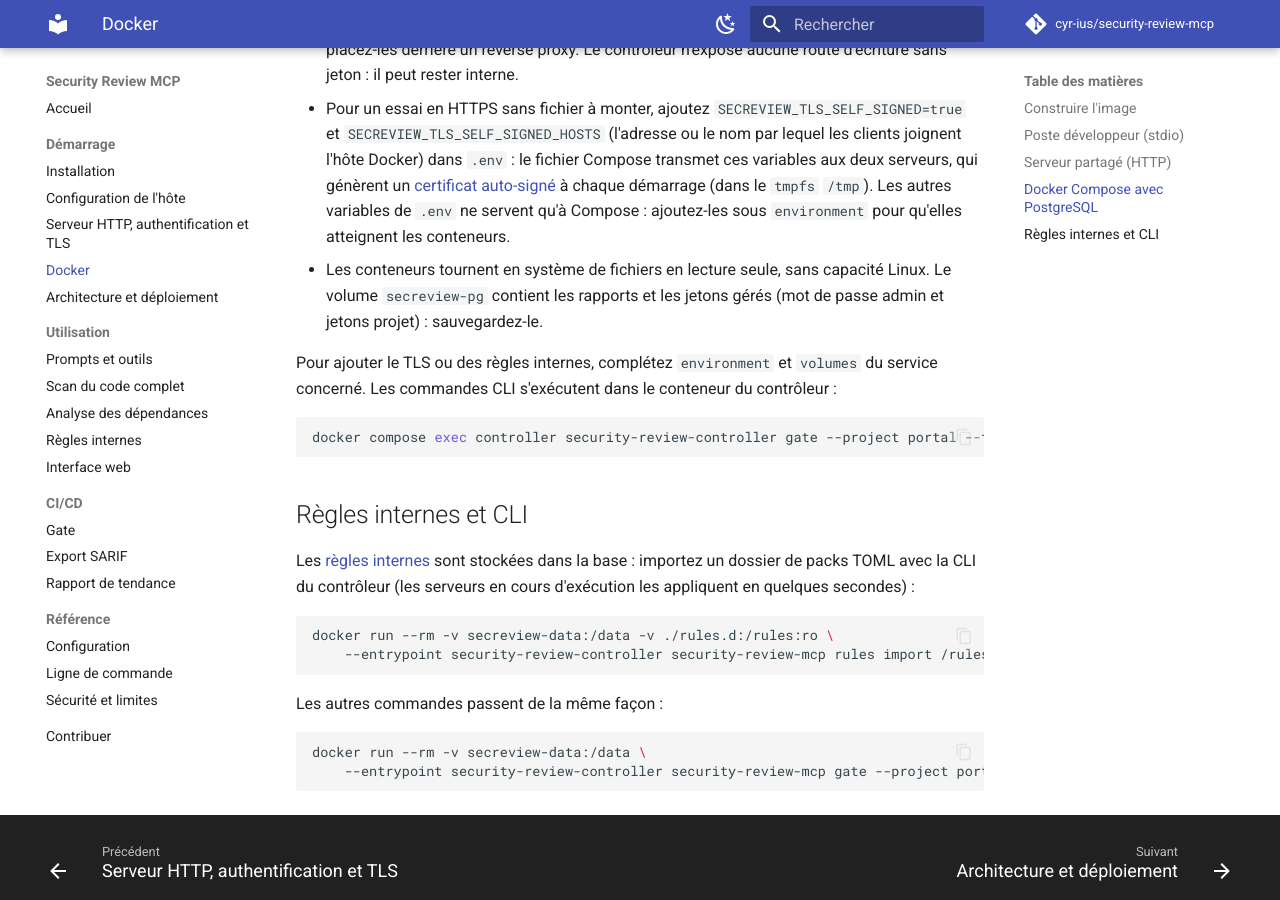
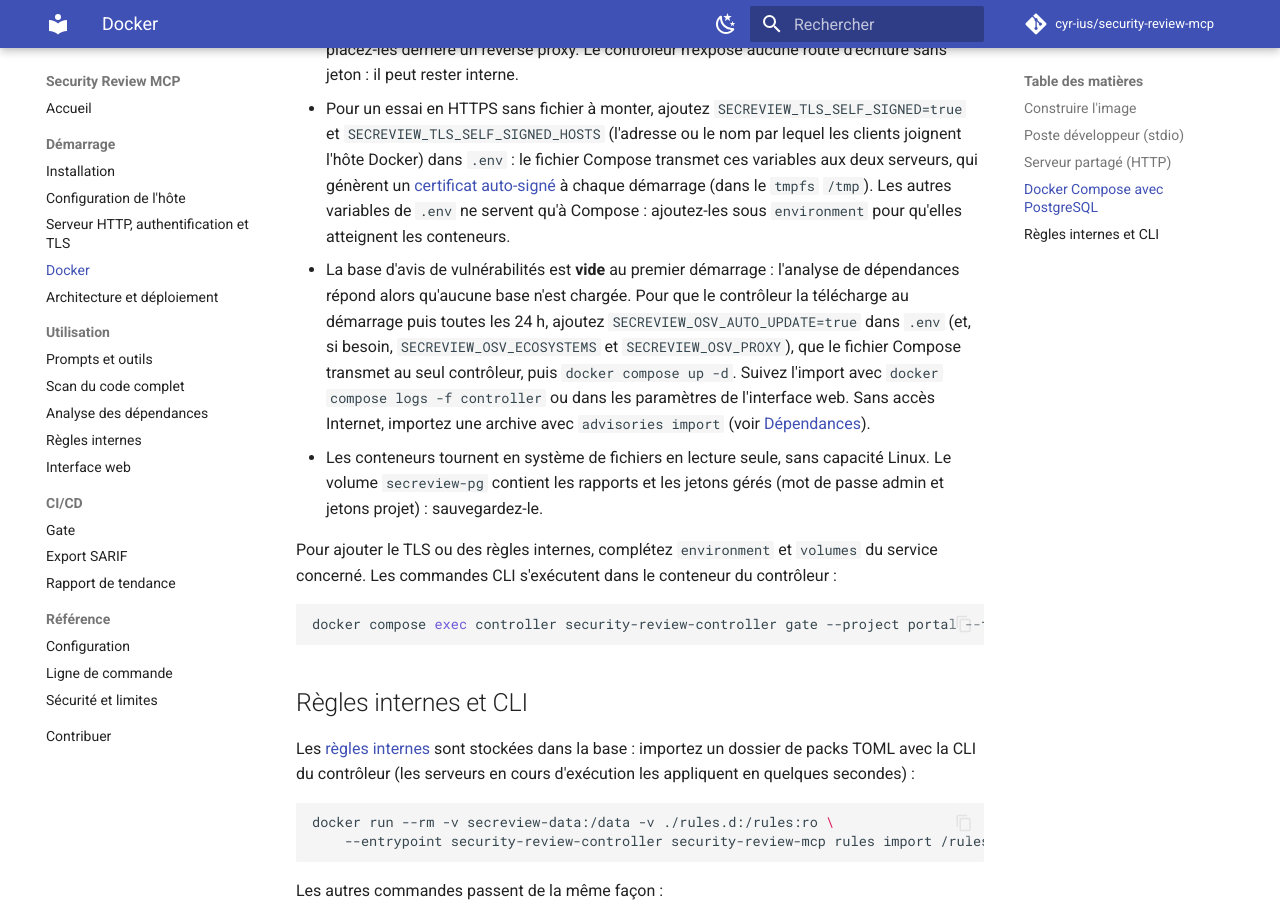
Before and after one commit to cyr-ius/security-review, an MkDocs documentation site: the page built from docs/demarrage/docker.md, in a window 1280 px wide and 900 px high, scrolled down 2695 px. Built offline with MkDocs 1.6.1 and Material for MkDocs 9.7.7, drawn with Linux system fonts in a browser that asks for light colours; comment, search, counter and statistics services are not loaded.

Commit message:
fix: pass the OSV download settings to the controller in Docker Compose
Compose only uses .env to substitute variables: SECREVIEW_OSV_AUTO_UPDATE set
there never reached the controller, so the advisory database stayed empty.
Forward SECREVIEW_OSV_AUTO_UPDATE, SECREVIEW_OSV_ECOSYSTEMS and
SECREVIEW_OSV_PROXY to the controller only (still disabled by default).

Co-Authored-By: Claude Opus 5.5 <noreply@anthropic.com>

```diff
--- a/docs/demarrage/docker.md
+++ b/docs/demarrage/docker.md
@@ -118,6 +118,13 @@ docker compose logs controller   # mot de passe admin initial
   [certificat auto-signé](http.md#certificat-auto-signe) à chaque démarrage (dans le `tmpfs`
   `/tmp`). Les autres variables de `.env` ne servent qu'à Compose : ajoutez-les sous
   `environment` pour qu'elles atteignent les conteneurs.
+- La base d'avis de vulnérabilités est **vide** au premier démarrage : l'analyse de dépendances
+  répond alors qu'aucune base n'est chargée. Pour que le contrôleur la télécharge au démarrage
+  puis toutes les 24 h, ajoutez `SECREVIEW_OSV_AUTO_UPDATE=true` dans `.env` (et, si besoin,
+  `SECREVIEW_OSV_ECOSYSTEMS` et `SECREVIEW_OSV_PROXY`), que le fichier Compose transmet au seul
+  contrôleur, puis `docker compose up -d`. Suivez l'import avec `docker compose logs -f
+  controller` ou dans les paramètres de l'interface web. Sans accès Internet, importez une
+  archive avec `advisories import` (voir [Dépendances](../utilisation/dependances.md)).
 - Les conteneurs tournent en système de fichiers en lecture seule, sans capacité Linux. Le
   volume `secreview-pg` contient les rapports et les jetons gérés (mot de passe admin et
   jetons projet) : sauvegardez-le.
```
Also changed, not shown: docker-compose.yml (+24 -10 lines).
